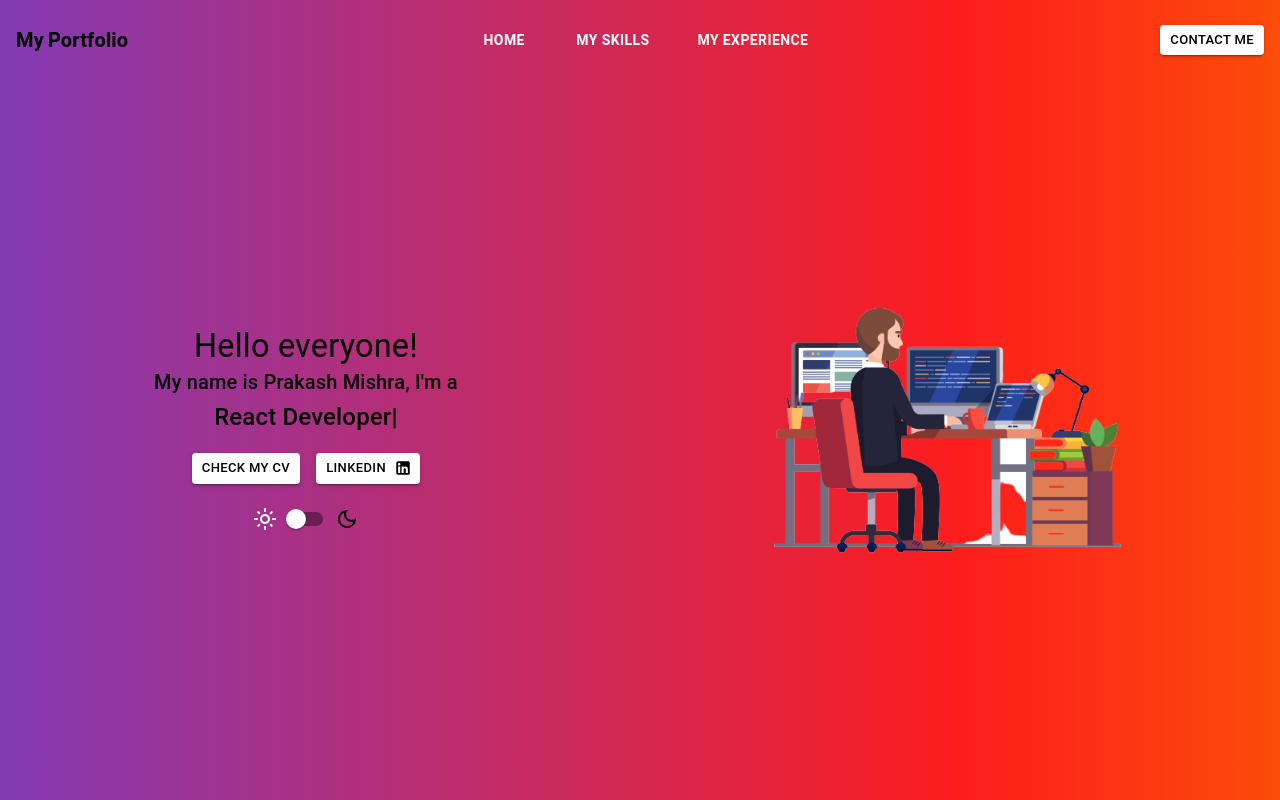
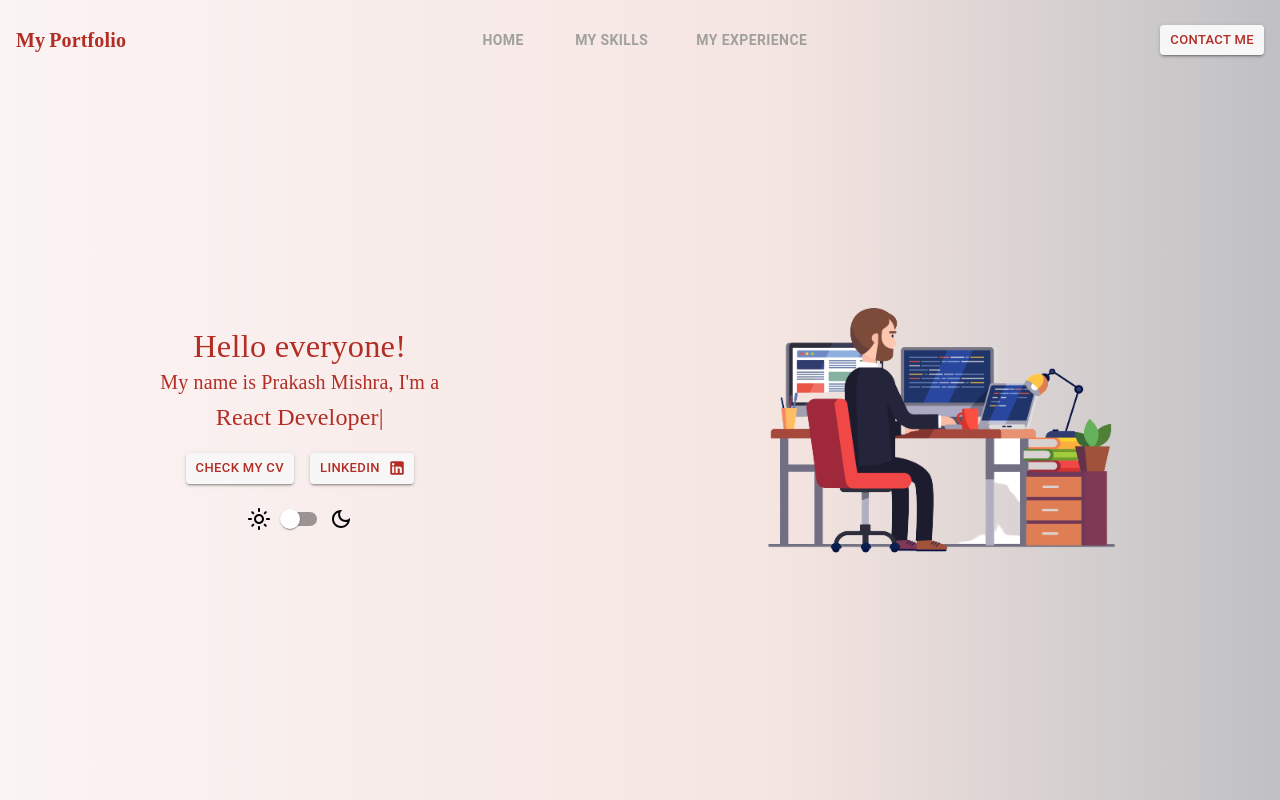
Before and after one commit to prakashmishra1234/MyPortfolio, a React (Create React App) app: page / in a window 1280 px wide. Built offline with nearby package versions, Linux system fonts and the light colour scheme; a web font is replaced by a local one.

Commit message:
Added colors in theme

```diff
--- a/src/Components/Contact.tsx
+++ b/src/Components/Contact.tsx
@@ -5,6 +5,7 @@ import { Formik } from "formik";
 import { MessageForm, MessageValidator } from "../utils/helper";
 import { AuthContext, Imodal } from "../Store";
 import emailjs from "emailjs-com";
+import { CustomBox } from "../Theme";
 
 const Alert = React.forwardRef<HTMLDivElement, AlertProps>(function Alert(
   props,
@@ -47,6 +48,7 @@ const Contact = () => {
       title: data.title,
     });
   };
+
   return (
     <Formik
       initialValues={MessageValidator.initials}
--- a/src/Components/Experience.tsx
+++ b/src/Components/Experience.tsx
@@ -2,6 +2,7 @@ import React from "react";
 import Carousel from "react-material-ui-carousel";
 import { Paper, Button, Box, Typography, Divider, Grow } from "@mui/material";
 import RadioButtonCheckedOutlinedIcon from "@mui/icons-material/RadioButtonCheckedOutlined";
+import { CustomTypo } from "../Theme";
 
 const Experience = () => {
   const time = 1;
@@ -61,9 +62,7 @@ const Experience = () => {
           style: {},
         }}
         activeIndicatorIconButtonProps={{
-          style: {
-            color: "red",
-          },
+          style: {},
         }}
         sx={{
           width: { md: "60%", xs: "100%" },
@@ -75,17 +74,16 @@ const Experience = () => {
             sx={{
               height: "75vh",
               padding: "1rem",
-              backgroundColor: "#fff",
               borderRadius: "2rem",
               overflowY: "auto",
             }}
           >
-            <Typography variant="h5" color="primary.dark">
+            <CustomTypo variant="h5">
               {item.Ftitle}{" "}
               <Typography variant="h5" component="span">
                 {item.Ltitle}
               </Typography>
-            </Typography>
+            </CustomTypo>
             <Divider />
             <Box
               sx={{
@@ -94,8 +92,8 @@ const Experience = () => {
                 alignItems: "center",
               }}
             >
-              <Typography>{item.jobtitle}</Typography>
-              <Typography>{item.Duration}</Typography>
+              <CustomTypo>{item.jobtitle}</CustomTypo>
+              <CustomTypo>{item.Duration}</CustomTypo>
             </Box>
             <Box
               sx={{
@@ -114,11 +112,9 @@ const Experience = () => {
                       style={{ marginBottom: "0.5rem", padding: "0.3rem" }}
                     >
                       {index === item.content.length - 1 ? (
-                        <Typography color="#000" fontWeight="700">
-                          {point}
-                        </Typography>
+                        <CustomTypo fontWeight="700">{point}</CustomTypo>
                       ) : (
-                        <Typography color="#000">{point}</Typography>
+                        <CustomTypo>{point}</CustomTypo>
                       )}
                     </Paper>
                   </Grow>
--- a/src/Components/Home.tsx
+++ b/src/Components/Home.tsx
@@ -98,7 +98,7 @@ const Home = () => {
           paddingTop: "1rem",
         }}
       >
-        <LightModeOutlinedIcon sx={{ color: "#fff" }} />
+        <LightModeOutlinedIcon />
         <CustomThemeSwitch
           sx={{}}
           onChange={() => {
--- a/src/Components/MySkills.tsx
+++ b/src/Components/MySkills.tsx
@@ -120,6 +120,7 @@ const MySkills = () => {
           style={{
             fontSize: "1.5rem",
             marginTop: "1rem",
+            color: "inherit",
           }}
           repeat={Infinity}
         />
--- a/src/Theme.tsx
+++ b/src/Theme.tsx
@@ -5,47 +5,69 @@ import { styled } from "@mui/material/styles";
 const localStorageData = JSON.parse(localStorage.getItem("myportfolio")!);
 const themeValue = localStorageData?.theme ?? "light";
 
+const primary = {
+  main: "#a1a09f",
+  dark: "#b32d24",
+  light: "#f7f7f7",
+};
+
+const secondary = {
+  main: "#5e5c57",
+  light: "",
+  dark: "",
+};
+
 const theme = createTheme({
   palette: {
     mode: themeValue,
-    primary: {
-      main: "#fff",
-      dark: "#000",
-      light: "#fff",
-    },
-    secondary: {
-      main: "#f0ec0a",
-    },
+    primary: primary,
+    secondary: secondary,
   },
   components: {
     MuiButton: {
       styleOverrides: {
-        containedPrimary: {
-          color: "#000",
-          backgroundColor: "#fff",
+        containedPrimary: (theme) => ({
+          color:
+            theme.theme.palette.mode === "dark"
+              ? theme.theme.palette.primary.light
+              : theme.theme.palette.primary.dark,
+          backgroundColor:
+            theme.theme.palette.mode === "dark"
+              ? theme.theme.palette.primary.dark
+              : theme.theme.palette.primary.light,
           "&:hover": {
-            color: "#fff",
+            color:
+              theme.theme.palette.mode === "dark"
+                ? theme.theme.palette.primary.dark
+                : theme.theme.palette.primary.light,
+            backgroundColor:
+              theme.theme.palette.mode === "dark"
+                ? theme.theme.palette.primary.light
+                : theme.theme.palette.primary.dark,
           },
-        },
+        }),
       },
     },
     MuiDialog: {
       styleOverrides: {
-        paper: {
-          backgroundColor: "#fff",
-          color: "#f00a12",
+        paper: (theme) => ({
+          background:
+            theme.theme.palette.mode === "dark"
+              ? theme.theme.palette.secondary.main
+              : theme.theme.palette.primary.light,
+          color:
+            theme.theme.palette.mode === "dark"
+              ? theme.theme.palette.primary.light
+              : theme.theme.palette.primary.dark,
           width: "calc(100% - 1rem)",
           margin: "0.5rem",
           padding: "1rem",
-        },
+        }),
       },
     },
+
     MuiTextField: {
-      styleOverrides: {
-        root: {
-          border: "red",
-        },
-      },
+      styleOverrides: {},
     },
     MuiTypography: {
       styleOverrides: {},
@@ -58,17 +80,19 @@ export const CustomBox = styled(Box)(({ theme }) => ({
   width: "100%",
   background:
     theme.palette.mode === "light"
-      ? "linear-gradient( 90deg, rgba(131, 58, 180, 1) 0%,  rgba(253, 29, 29, 1) 75%, rgba(252, 76, 9, 1) 100%)"
+      ? " linear-gradient(90deg, rgba(251,244,244,1) 0%, rgba(245,229,225,1) 61%, rgba(191,192,195,1) 100%)"
       : "linear-gradient(90deg, rgba(35,34,36,1) 0%, rgba(51,47,47,1) 61%, rgba(116,115,113,1) 100%)",
 }));
 
 export const CustomThemeSwitch = styled(Switch)(({ theme }) => ({}));
 
-export const CustomTypo = styled(Typography)(({}) => ({
+export const CustomTypo = styled(Typography)(({ theme }) => ({
   color:
     theme.palette.mode === "dark"
       ? theme.palette.primary.light
       : theme.palette.primary.dark,
+  fontFamily: `"Times New Roman",
+  serif`,
 }));
 
 export default responsiveFontSizes(theme);
```
